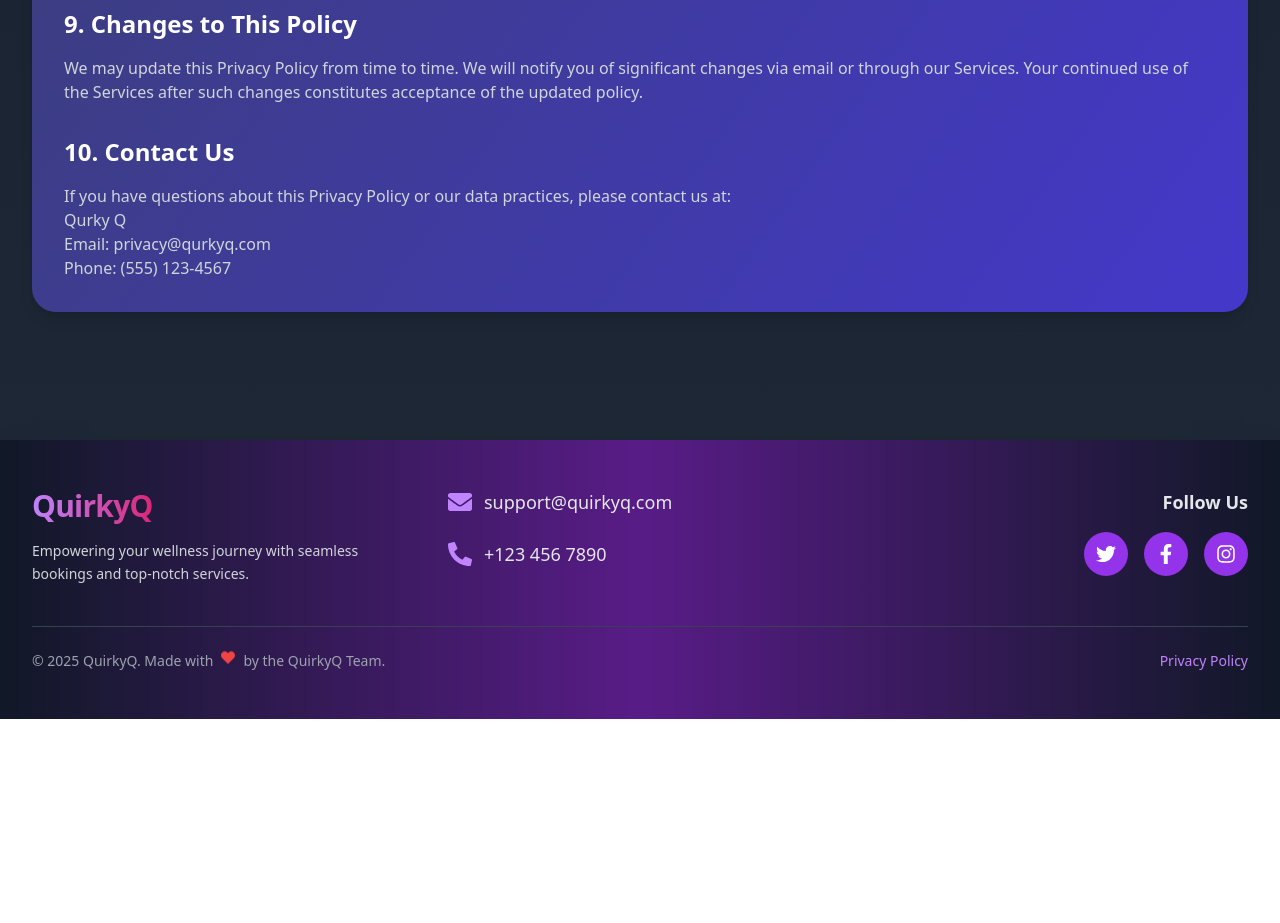
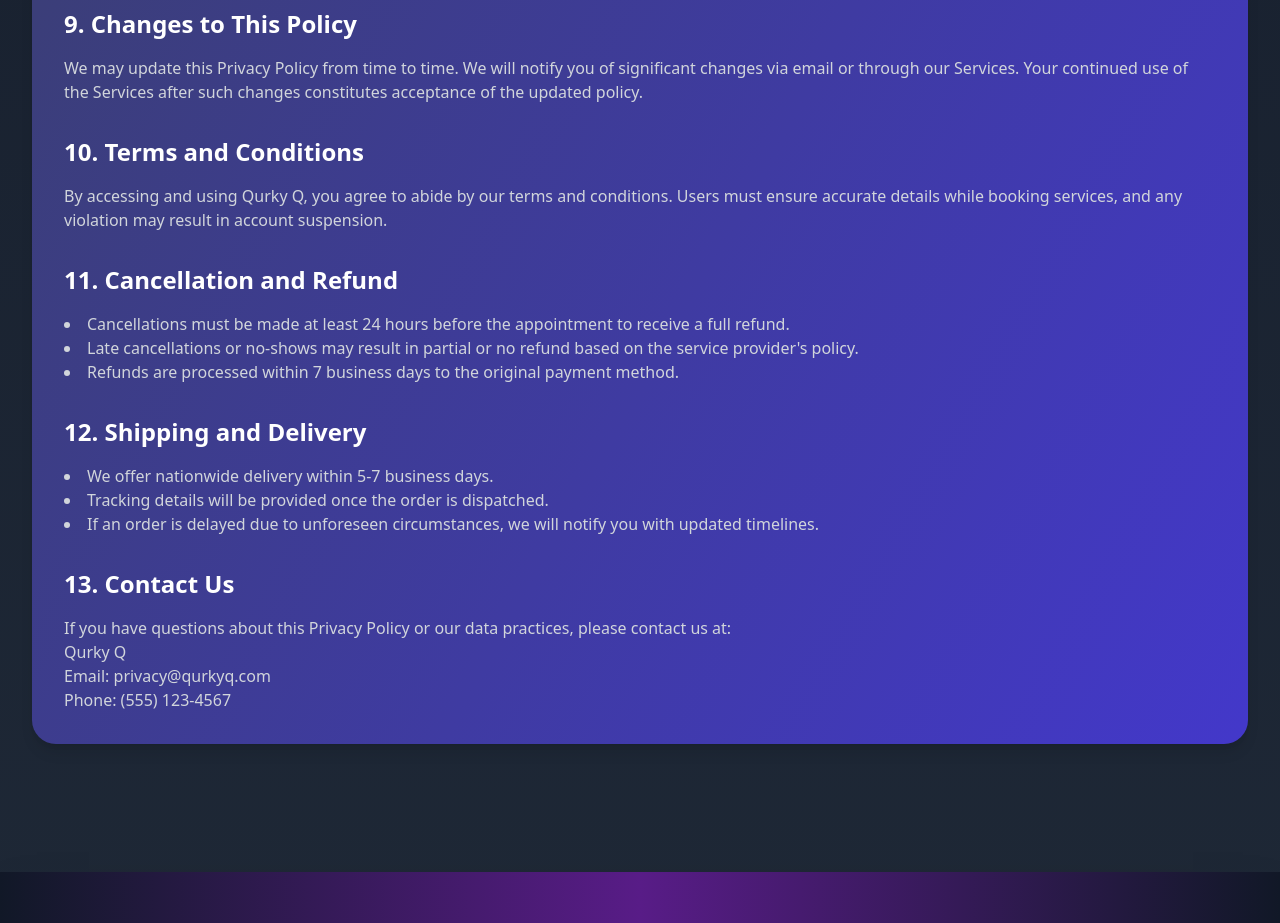
Before and after one commit to ankitpandey88/QuirkyQ_Landing, a React (Vite) app: page /Privacy-policy in a window 1280 px wide. Shown: the part 1700-2623 px from the top of the page. Before the commit the page ends 2419 px from the top, so only its background shows below. Built offline with nearby package versions, Linux system fonts and the light colour scheme.

Commit message:
add privacy policy

```diff
--- a/src/components/PrivacyPolicy.jsx
+++ b/src/components/PrivacyPolicy.jsx
@@ -1,3 +1,135 @@
+// import React from 'react';
+// import Navbar from '../pages/Navbar';
+// import Footer from './Footer';
+
+// const PrivacyPolicy = () => {
+//   return (
+//     <div className="min-h-screen bg-gradient-to-b from-gray-900 to-gray-800 text-white">
+//       <header className="fixed top-0 left-0 w-full z-50 bg-gray-900 shadow-2xl">
+//         <Navbar />
+//       </header>
+
+//       <div className="max-w-7xl mx-auto px-4 sm:px-6 lg:px-8 py-24 pt-32">
+//         <div className="text-center mb-16 animate-fade-in">
+//           <h1 className="text-4xl sm:text-5xl font-extrabold text-white mb-5">
+//             Qurky Q <span className="text-purple-400">Privacy Policy</span>
+//           </h1>
+//           <p className="text-base text-gray-300 max-w-xl mx-auto animate-fade-in-delay">
+//             Last Updated: March 26, 2025
+//           </p>
+//         </div>
+
+//         <div className="bg-gradient-to-br from-gray-700 to-indigo-700 p-8 rounded-3xl shadow-lg">
+//           <section className="mb-8">
+//             <h2 className="text-2xl font-semibold text-white mb-4">1. Introduction</h2>
+//             <p className="text-gray-300">
+//               Welcome to Qurky Q ("we," "us," or "our"). We provide salon and healthcare booking services through our platform. This Privacy Policy explains how we collect, use, disclose, and protect your personal information when you use our website, mobile applications, or services (collectively, the "Services"). By using our Services, you agree to the terms of this Privacy Policy.
+//             </p>
+//           </section>
+
+//           <section className="mb-8">
+//             <h2 className="text-2xl font-semibold text-white mb-4">2. Information We Collect</h2>
+//             <p className="text-gray-300">
+//               We collect the following types of information:
+//               <ul className="list-disc list-inside mt-2">
+//                 <li>Personal Information: Name, email address, phone number, payment details, and account credentials when you register or book a service.</li>
+//                 <li>Booking Information: Details about your appointments, including dates, times, and service providers.</li>
+//                 <li>Usage Data: Information about how you interact with our Services, such as IP address, browser type, and pages visited.</li>
+//                 <li>Location Data: Approximate location based on your IP address or precise location if you enable location services.</li>
+//               </ul>
+//             </p>
+//           </section>
+
+//           <section className="mb-8">
+//             <h2 className="text-2xl font-semibold text-white mb-4">3. How We Use Your Information</h2>
+//             <p className="text-gray-300">
+//               Qurky Q uses your information to:
+//               <ul className="list-disc list-inside mt-2">
+//                 <li>Provide and manage our Services, including booking appointments and processing payments.</li>
+//                 <li>Communicate with you about your bookings, updates, or promotions.</li>
+//                 <li>Improve our platform by analyzing usage trends and preferences.</li>
+//                 <li>Prevent fraud and ensure the security of our Services.</li>
+//               </ul>
+//             </p>
+//           </section>
+
+//           <section className="mb-8">
+//             <h2 className="text-2xl font-semibold text-white mb-4">4. Sharing Your Information</h2>
+//             <p className="text-gray-300">
+//               We may share your information with:
+//               <ul className="list-disc list-inside mt-2">
+//                 <li>Service Providers: Salons, doctors, and payment processors necessary to fulfill your bookings.</li>
+//                 <li>Business Partners: For marketing or analytics purposes, with your consent where required.</li>
+//                 <li>Legal Authorities: When required by law or to protect Qurky Q's rights and safety.</li>
+//               </ul>
+//               We do not sell your personal information to third parties.
+//             </p>
+//           </section>
+
+//           <section className="mb-8">
+//             <h2 className="text-2xl font-semibold text-white mb-4">5. Data Security</h2>
+//             <p className="text-gray-300">
+//               Qurky Q implements industry-standard security measures, including encryption and secure servers, to protect your information. However, no method of transmission over the internet or electronic storage is 100% secure, and we cannot guarantee absolute security.
+//             </p>
+//           </section>
+
+//           <section className="mb-8">
+//             <h2 className="text-2xl font-semibold text-white mb-4">6. Your Rights and Choices</h2>
+//             <p className="text-gray-300">
+//               You have the following rights regarding your information:
+//               <ul className="list-disc list-inside mt-2">
+//                 <li>Access and update your personal information through your account settings.</li>
+//                 <li>Request deletion of your account and associated data, subject to legal obligations.</li>
+//                 <li>Opt out of marketing communications via email preferences.</li>
+//                 <li>Disable location services through your device settings.</li>
+//               </ul>
+//               To exercise these rights, contact us at privacy@qurkyq.com.
+//             </p>
+//           </section>
+
+//           <section className="mb-8">
+//             <h2 className="text-2xl font-semibold text-white mb-4">7. Cookies and Tracking</h2>
+//             <p className="text-gray-300">
+//               Qurky Q uses cookies and similar technologies to enhance your experience, analyze usage, and deliver personalized content. You can manage cookie preferences through your browser settings.
+//             </p>
+//           </section>
+
+//           <section className="mb-8">
+//             <h2 className="text-2xl font-semibold text-white mb-4">8. Children's Privacy</h2>
+//             <p className="text-gray-300">
+//               Our Services are not intended for individuals under 13 years of age. We do not knowingly collect personal information from children under 13. If we learn such data has been collected, we will delete it promptly.
+//             </p>
+//           </section>
+
+//           <section className="mb-8">
+//             <h2 className="text-2xl font-semibold text-white mb-4">9. Changes to This Policy</h2>
+//             <p className="text-gray-300">
+//               We may update this Privacy Policy from time to time. We will notify you of significant changes via email or through our Services. Your continued use of the Services after such changes constitutes acceptance of the updated policy.
+//             </p>
+//           </section>
+
+//           <section>
+//             <h2 className="text-2xl font-semibold text-white mb-4">10. Contact Us</h2>
+//             <p className="text-gray-300">
+//               If you have questions about this Privacy Policy or our data practices, please contact us at:
+//               <br />
+//               Qurky Q
+//               <br />
+//               Email: privacy@qurkyq.com
+//               <br />
+//               Phone: (555) 123-4567
+//             </p>
+//           </section>
+//         </div>
+//       </div>
+//       <Footer />
+//     </div>
+//   );
+// };
+
+// export default PrivacyPolicy;
+
+
 import React from 'react';
 import Navbar from '../pages/Navbar';
 import Footer from './Footer';
@@ -108,8 +240,37 @@
             </p>
           </section>
 
+          <section className="mb-8">
+            <h2 className="text-2xl font-semibold text-white mb-4">10. Terms and Conditions</h2>
+            <p className="text-gray-300">
+              By accessing and using Qurky Q, you agree to abide by our terms and conditions. Users must ensure accurate details while booking services, and any violation may result in account suspension.
+            </p>
+          </section>
+
+          <section className="mb-8">
+            <h2 className="text-2xl font-semibold text-white mb-4">11. Cancellation and Refund</h2>
+            <p className="text-gray-300">
+              <ul className="list-disc list-inside mt-2">
+                <li>Cancellations must be made at least 24 hours before the appointment to receive a full refund.</li>
+                <li>Late cancellations or no-shows may result in partial or no refund based on the service provider's policy.</li>
+                <li>Refunds are processed within 7 business days to the original payment method.</li>
+              </ul>
+            </p>
+          </section>
+
+          <section className="mb-8">
+            <h2 className="text-2xl font-semibold text-white mb-4">12. Shipping and Delivery</h2>
+            <p className="text-gray-300">
+              <ul className="list-disc list-inside mt-2">
+                <li>We offer nationwide delivery within 5-7 business days.</li>
+                <li>Tracking details will be provided once the order is dispatched.</li>
+                <li>If an order is delayed due to unforeseen circumstances, we will notify you with updated timelines.</li>
+              </ul>
+            </p>
+          </section>
+
           <section>
-            <h2 className="text-2xl font-semibold text-white mb-4">10. Contact Us</h2>
+            <h2 className="text-2xl font-semibold text-white mb-4">13. Contact Us</h2>
             <p className="text-gray-300">
               If you have questions about this Privacy Policy or our data practices, please contact us at:
               <br />
```
